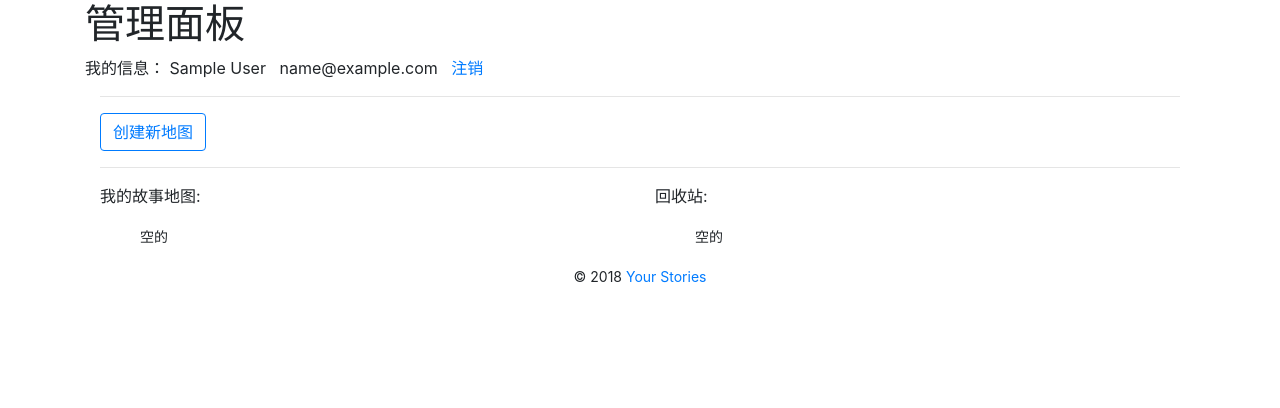
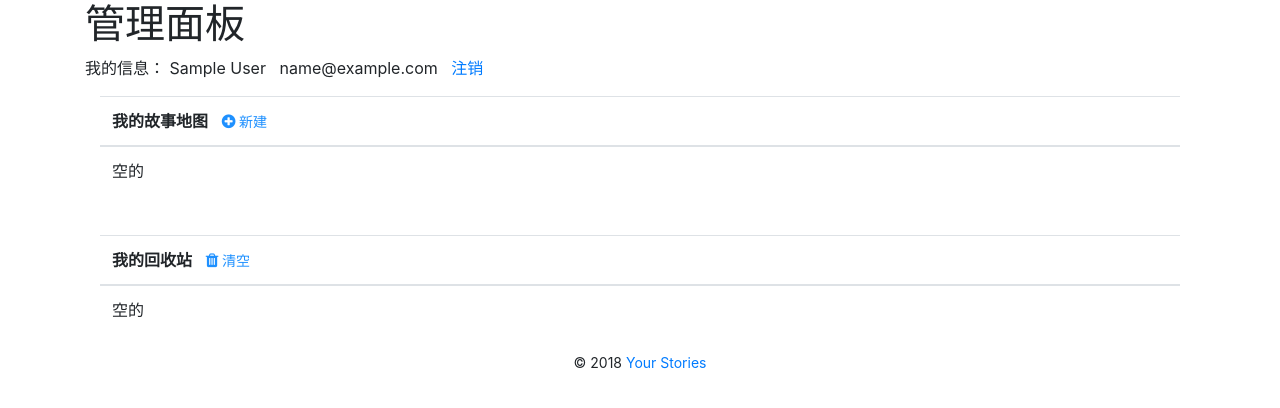
Before and after one commit to dylanchu/usmt, a Flask app: page /dashboard in a window 1280 px wide. Shown: the part 56-464 px from the top of the page. Run offline with Flask 2, Linux system fonts and the light colour scheme; the visitor is signed in with stand-in values (Sample User, id 1); some libraries are stand-ins or nearby versions.

Commit message:
feat:use table for dashboard

```diff
--- a/app/templates/base.html
+++ b/app/templates/base.html
@@ -6,6 +6,7 @@
     <meta name="viewport" content="width=device-width, initial-scale=1, shrink-to-fit=no">
     <title>Your Stories</title>
     <link rel="icon" href="{{ url_for('static', filename='favicon.ico') }}">
+    <link rel="stylesheet" href="{{url_for('static', filename ='libs/font-awesome-4.7.0/css/font-awesome.css')}}" type="text/css">
     {{ bootstrap.load_css() }}
 </head>
 <body>
--- a/app/templates/dashboard.html
+++ b/app/templates/dashboard.html
@@ -13,8 +13,6 @@
     我的信息： {{ name }} &nbsp; {{ email }} &nbsp; <a href='{{ url_for("auth.logout") }}'>注销</a>
 </p>
 <div class="container">
-<hr>
-<button class="btn btn-outline-primary" data-toggle="modal" data-target="#create-map">创建新地图</button>
     <form method="post">
         {{ form.hidden_tag() }}  {# CSRF字段 #}
         <div class="modal fade" id="create-map" tabindex="-1" role="dialog" aria-labelledby="myModalLabel"
@@ -35,48 +33,63 @@
             </div>
         </div>
     </form>
-<hr>
-<div class="row">
-    <div class="col-md-6">
-        <p>我的故事地图:</p>
-        <ul>
+    <table class="table table-condensed">
+        <thead>
+        <tr>
+            <th>
+                <div style="display: inline-block">我的故事地图</div>
+                <div style="display: inline-block; cursor: pointer; margin-left: 10px;" data-toggle="modal" data-target="#create-map">
+                    <i class="fa fa-plus-circle" style="color: dodgerblue;"><small> 新建</small></i>
+                </div>
+            </th>
+            <th></th>
+            <th></th>
+            <th></th>
+        </tr>
+        </thead>
+        <tbody>
         {% if maps %}
             {% for k,v in maps.items() %}
-                <li>
-                    <p>{{ v }}<br>
-                        <small>
-                            <a href="{{ url_for('main.edit_map', sm=k) }}">查看/编辑</a>
-                            <a href="#" onclick="renameMap('{{ k }}','{{ v.replace('\\','\\\\').replace("'", "\\'") }}')">重命名</a>
-                            <a href="{{ url_for('main.trash_map', sm=k) }}">移到回收站</a>
-                        </small>
-                    </p>
-                </li>
+                <tr>
+                    <td>{{ v }}</td>
+                    <td><a href="{{ url_for('main.edit_map', sm=k) }}"><small>查看/编辑</small></a></td>
+                    <td><a href="#" class="rename-button" id={{ k }} name={{ v }} onclick="renameMap(this.id,this.name)"><small>重命名</small></a></td>
+                    <td><a href="{{ url_for('main.trash_map', sm=k) }}"><small>移到回收站</small></a></td>
+                </tr>
             {% endfor %}
         {% else %}
-                <small>空的</small>
+            <tr><td>空的</td></tr>
         {% endif %}
-        </ul>
+        </tbody>
+    </table>
+    <br>
+    <table class="table table-condensed">
+        <thead>
+        <tr>
+            <th>
+                <div style="display: inline-block">我的回收站</div>
+                <div style="display: inline-block; cursor: pointer; margin-left: 10px;" onclick="deleteMap('allTrashedItems', '所有回收站内容！')">
+                    <i class="fa fa-trash" style="color: dodgerblue;"><small> 清空</small></i>
                 </div>
-    <div class="col-md-6">
-        <p>回收站:</p>
-        <ul>
+            </th>
+            <th></th>
+            <th></th>
+        </tr>
+        </thead>
+        <tbody>
         {% if recycle_bin  %}
             {% for k,v in recycle_bin.items() %}
-                    <li>
-                        <p>{{ v }}<br>
-                            <small>
-                                <a href="{{ url_for('main.restore_map', sm=k) }}">恢复</a>
-                                <a href="#" onclick="deleteMap('{{ k }}','{{ v.replace('\\','\\\\').replace("'", "\\'") }}')">彻底删除</a>
-                            </small>
-                        </p>
-                    </li>
+                <tr>
+                <td>{{ v }}</td>
+                <td><a href="{{ url_for('main.restore_map', sm=k) }}"><small>恢复</small></a></td>
+                <td><a href="#" class="delete-button" id={{ k }} name={{ v }} onclick="deleteMap(this.id,this.name)"><small>彻底删除</small></a></td>
+                </tr>
             {% endfor %}
         {% else %}
-                <small>空的</small>
+            <tr><td>空的</td></tr>
         {% endif %}
-        </ul>
-    </div>
-</div>
+        </tbody>
+    </table>
 </div>
 <div class="modal fade" id="confirm-delete" tabindex="-1" role="dialog" aria-labelledby="myModalLabel"
      aria-hidden="true">
@@ -124,15 +137,29 @@ function deleteMap(mapId, name) {
 }
 function performDelete() {
     let sm = $('#delete-map-id').val();
+    if (sm === 'allTrashedItems') {
+        let allTrashedItems = document.getElementsByClassName('delete-button');
+        for (let item of allTrashedItems) {
+            console.log("going to delete: "+item.id);
+            ajaxDelete(item.id);
+        }
+    } else {
+        console.log("going to delete: "+sm);
+        ajaxDelete(sm);
+    }
+    window.parent.location.reload();
+}
+function ajaxDelete(smId) {
     $.ajax({
         type: "post",
+        async: false,  // 强制同步,以获取返回值
         url: "{{ url_for('api.delete_map') }}",
-        data: "sm=" + sm,
+        data: "sm=" + smId,
         dataType: 'json',
         contentType: "application/x-www-form-urlencoded; charset=utf-8",
         success: function(result) {
             console.log(result);
-            window.parent.location.reload();
+            return result.code === 0;
         }
     });
 }
```
Lines whose indentation alone changed are shown as unchanged.
